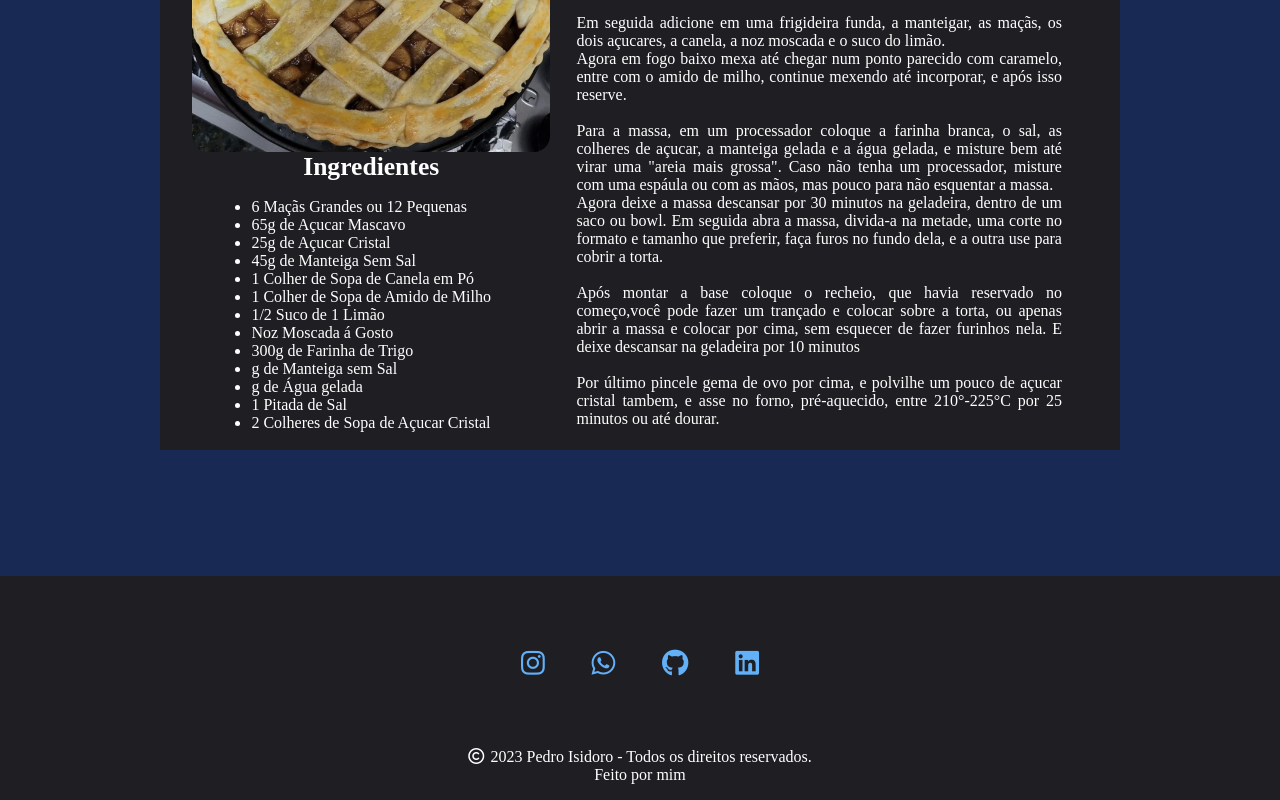
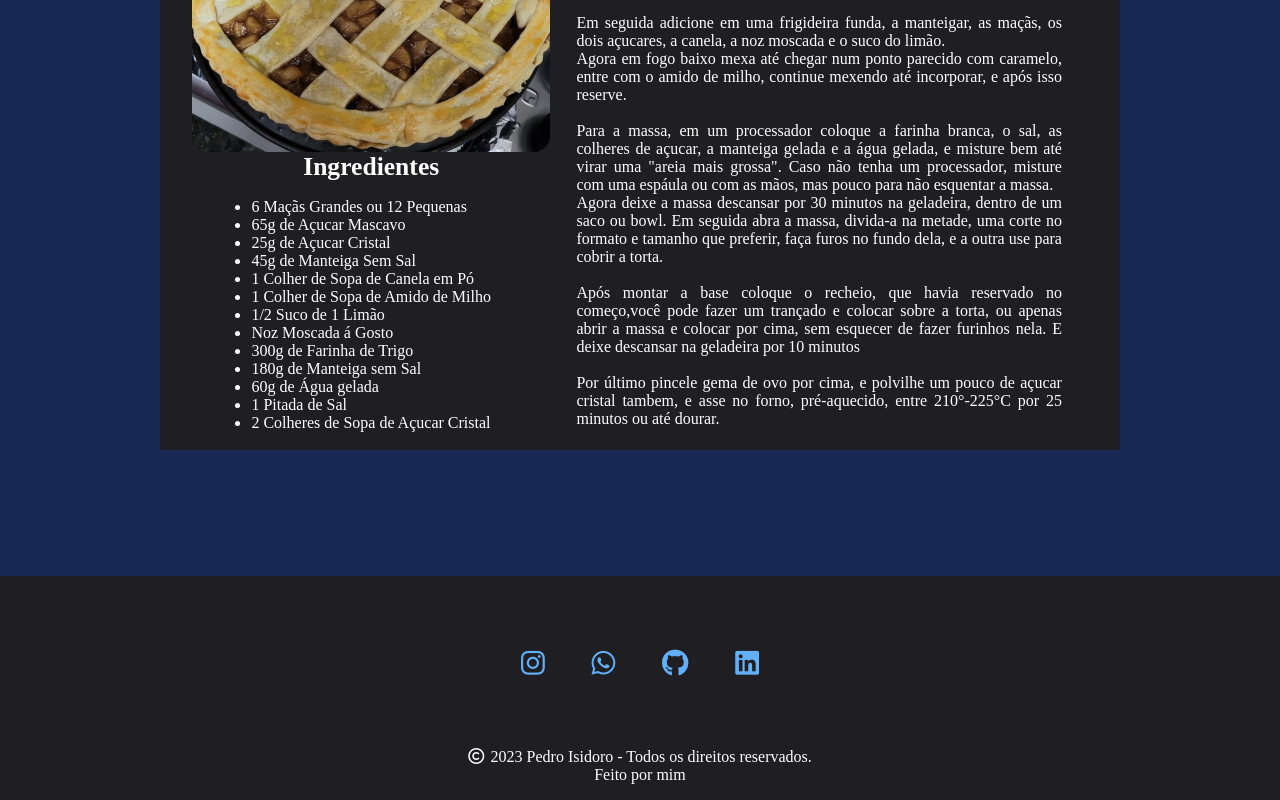
Before and after one commit to pedro-isidoro/my-recipes, a React (Vite) app: page /doces/torta-de-maca in a window 1280 px wide. Shown: the part 1005-1805 px from the top of the page. Built offline with nearby package versions, Linux system fonts and the light colour scheme.

Commit message:
Update Code

```diff
--- a/src/components/pages/cakes/spongeCake/SpongeCake.jsx
+++ b/src/components/pages/cakes/spongeCake/SpongeCake.jsx
@@ -28,7 +28,7 @@ function SpongeCake(){
                     <h4>Modo de Preparo</h4>
                     <div className="preparation flex-row">
                         <p className="firt-preparation">
-                        Primeiro unte uma forma de sua escolha com Spray desinformante, manteiga , ou o que você preferir. <br/><br/>
+                        Primeiro unte uma forma de sua escolha com Spray desinformante, manteiga , ou o que você preferir, e no fundo dela coloque uma folha de papel manteiga. E já deixe o forno ligado á 180°C para pré-aquecelo<br/><br/> Em seguida em um bowl de batedeira, ou de vidro, coloque os ovos e o açucar e bata muito bem durante 15 minutos, mais ou menos, até aumentar muito em quantidade e ficar com uma cor bem perto do branco.<br/> Esse processo que fará a massa crescer, pois faz com que a massa fique aerada<br/>Entre com a Essência de baunilha, ou qualquer ingrediente da sua escolha para dar aroma a massa (como raspas de laranja entre outros).<br/><br/>Em seguida Entre com 1/3 da farinha peneirada, e misture com o auxílio de um Fouet com movimentos de baixo para cima, devagar para não perder o ar que colocamos na massa, após incorpora-la repita esse processo com o restante da farinha.<br/><br/> Por fim despeje com cuidado, a massa na forma já preparada, e mande para o forno pré-aquecido.<br/><br/> Para se verificar o ponto do bolo, não se fura com palito, coloque a ponta do seu dedo e aperte de leve a massa, se ela não voltar e você escutar umas bolinhas se estourando, e estiver com as laterais de sua preferência, está pronta sua massa de pão de ló.
                         </p>
                     </div>
                 </div>
--- a/src/components/pages/sweets/ApplePie.jsx
+++ b/src/components/pages/sweets/ApplePie.jsx
@@ -25,8 +25,8 @@ function ApplePie(){
                             <li>1/2 Suco de 1 Limão</li>
                             <li>Noz Moscada á Gosto</li>
                             <li>300g de Farinha de Trigo</li>
-                            <li> g de Manteiga sem Sal</li>
-                            <li> g de Água gelada</li>
+                            <li>180g de Manteiga sem Sal</li>
+                            <li>60g de Água gelada</li>
                             <li>1 Pitada de Sal</li>
                             <li>2 Colheres de Sopa de Açucar Cristal</li>
                         </ul>
```
